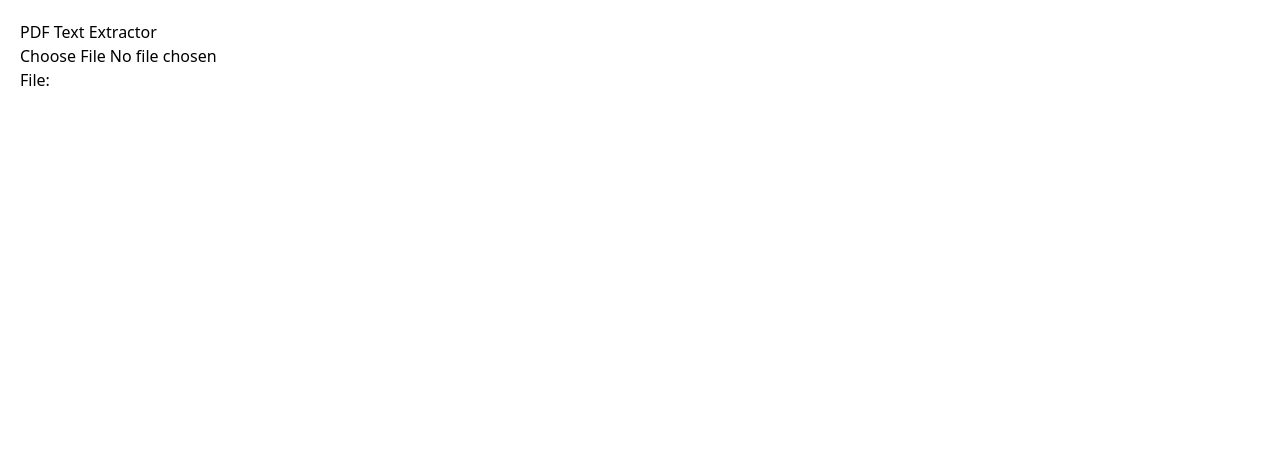
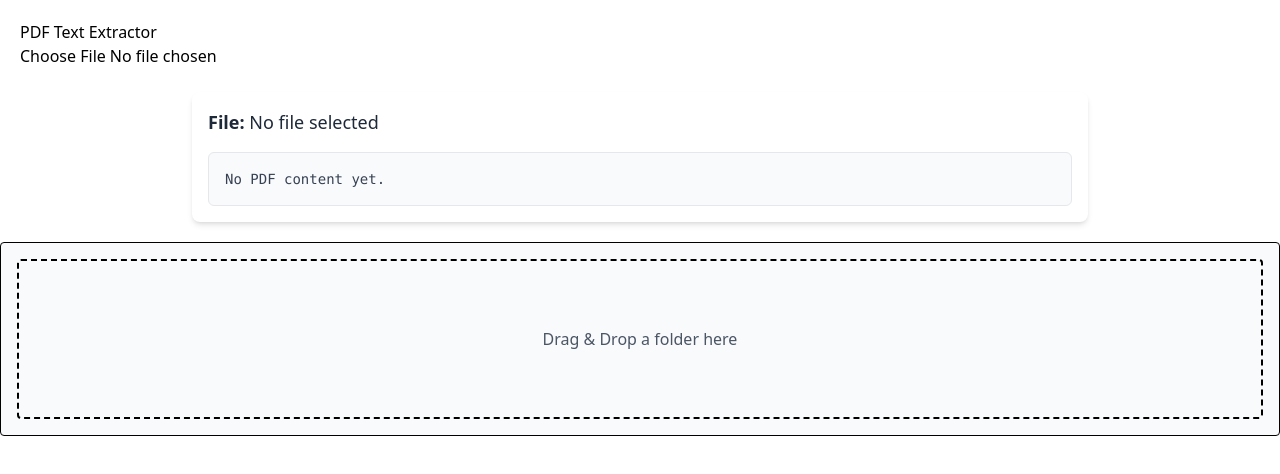
Before and after one commit to Dev-Lakshay-Yadav/file-checker, a React (Vite) app: page / in a window 1280 px wide. Shown: the top 474 px of the page. Built offline with nearby package versions, Linux system fonts and the light colour scheme.

Commit message:
changing pdf read config to new one

```diff
--- a/package.json
+++ b/package.json
@@ -17,10 +17,12 @@
   },
   "dependencies": {
     "@tailwindcss/vite": "^4.1.12",
+    "buffer": "^6.0.3",
     "pdf-parse": "^1.1.1",
     "pdfjs-dist": "^5.4.54",
     "react": "^19.1.0",
     "react-dom": "^19.1.0",
+    "react-dropzone": "^14.3.8",
     "tailwindcss": "^4.1.12"
   },
   "devDependencies": {
@@ -29,6 +31,7 @@
     "@types/pdfjs-dist": "^2.10.377",
     "@types/react": "^19.1.2",
     "@types/react-dom": "^19.1.2",
+    "@types/react-dropzone": "^4.2.2",
     "@vitejs/plugin-react": "^4.4.1",
     "cross-env": "^10.0.0",
     "electron": "^37.3.1",
--- a/src/electron/main.ts
+++ b/src/electron/main.ts
@@ -1,72 +1,16 @@
-// import { app, BrowserWindow, dialog, ipcMain } from "electron";
-// import path from "path";
-// import { helloWorld, isDev } from "./utils.js";
-// import { fileURLToPath } from "url";
-// import { extractPDFData } from "./services/pdfService.js";
-// import { openFolder as folderService } from "./services/fileService.js";
-
-// const __filename = fileURLToPath(import.meta.url);
-// const __dirname = path.dirname(__filename);
-
-// let mainWindow: BrowserWindow | null = null;
-
-// app.on("ready", () => {
-// mainWindow = new BrowserWindow({
-//   webPreferences: {
-//     preload: path.join(__dirname, "preload.js"),
-//     contextIsolation: true,
-//     nodeIntegration: false,
-//     sandbox: false,
-//   },
-// });
-
-//   if (isDev()) {
-//     mainWindow.loadURL("http://localhost:3000");
-//   } else {
-//     mainWindow.loadFile(path.join(app.getAppPath(), "/dist-react/index.html"));
-//   }
-
-//   // helloWorld
-//   ipcMain.handle("helloWorld", () => helloWorld());
-//   ipcMain.handle("open-folder", async () => {
-//     try {
-//       const result = await folderService();
-//       if (!result) {
-//         return { success: false, error: "Folder selection canceled" };
-//       }
-//       return { success: true, folder: result.path, files: result.files };
-//     } catch (error) {
-//       console.error("Folder open error:", error);
-//       return {
-//         success: false,
-//         error: error instanceof Error ? error.message : "Unknown error",
-//       };
-//     }
-//   });
-
-  // ipcMain.handle("parse-pdf", async (_event, fileBuffer: ArrayBuffer) => {
-  //   try {
-  //     const buffer = Buffer.from(fileBuffer);
-  //     const data = await extractPDFData(buffer);
-  //     return { success: true, data };
-  //   } catch (err) {
-  //     console.error("PDF parse error:", err);
-  //     return { success: false, error: (err as Error).message };
-  //   }
-  // });
-// });
-
-import { app, BrowserWindow, ipcMain } from "electron";
+import { app, BrowserWindow, dialog, ipcMain } from "electron";
 import path from "path";
-import fs from "fs";
+import { helloWorld, isDev } from "./utils.js";
 import { fileURLToPath } from "url";
+import { openFolder as folderService } from "./services/fileService.js";
 import pdf from "pdf-parse";
 
 const __filename = fileURLToPath(import.meta.url);
 const __dirname = path.dirname(__filename);
+
 let mainWindow: BrowserWindow | null = null;
 
-const createWindow = () => {
+app.on("ready", () => {
   mainWindow = new BrowserWindow({
     webPreferences: {
       preload: path.join(__dirname, "preload.js"),
@@ -76,26 +20,117 @@ const createWindow = () => {
     },
   });
 
-  if (process.env.NODE_ENV === "development") {
+  if (isDev()) {
     mainWindow.loadURL("http://localhost:3000");
   } else {
-    mainWindow.loadFile(path.join(__dirname, "../renderer/index.html"));
+    mainWindow.loadFile(path.join(app.getAppPath(), "/dist-react/index.html"));
   }
-};
 
-// PDF extraction handler
-ipcMain.handle("extract-pdf-text", async (_event, fileData: Uint8Array) => {
-  try {
-    const buffer = Buffer.from(fileData); // convert here inside Node (safe)
-    const data = await pdf(buffer);
-    return { text: data.text, numpages: data.numpages };
-  } catch (err: any) {
-    return { error: err.message };
-  }
+  // helloWorld
+  ipcMain.handle("helloWorld", () => helloWorld());
+  ipcMain.handle("open-folder", async () => {
+    try {
+      const result = await folderService();
+      if (!result) {
+        return { success: false, error: "Folder selection canceled" };
+      }
+      return { success: true, folder: result.path, files: result.files };
+    } catch (error) {
+      console.error("Folder open error:", error);
+      return {
+        success: false,
+        error: error instanceof Error ? error.message : "Unknown error",
+      };
+    }
+  });
+
+  ipcMain.handle("extract-pdf-text", async (_event, fileData: Uint8Array) => {
+    try {
+      const buffer = Buffer.from(fileData); // convert here inside Node (safe)
+      const data = await pdf(buffer);
+      return { text: data.text, numpages: data.numpages };
+    } catch (err: any) {
+      return { error: err.message };
+    }
+  });
 });
 
-app.whenReady().then(createWindow);
 
-app.on("window-all-closed", () => {
-  if (process.platform !== "darwin") app.quit();
-});
+
+
+
+
+
+
+
+
+
+
+
+
+
+
+
+
+
+
+
+
+
+
+
+// import { extractPDFData } from "./services/pdfService.js";
+// ipcMain.handle("parse-pdf", async (_event, fileBuffer: ArrayBuffer) => {
+//   try {
+//     const buffer = Buffer.from(fileBuffer);
+//     const data = await extractPDFData(buffer);
+//     return { success: true, data };
+//   } catch (err) {
+//     console.error("PDF parse error:", err);
+//     return { success: false, error: (err as Error).message };
+//   }
+// });
+
+// import { app, BrowserWindow, ipcMain } from "electron";
+// import path from "path";
+// import fs from "fs";
+// import { fileURLToPath } from "url";
+// import pdf from "pdf-parse";
+
+// const __filename = fileURLToPath(import.meta.url);
+// const __dirname = path.dirname(__filename);
+// let mainWindow: BrowserWindow | null = null;
+
+// const createWindow = () => {
+//   mainWindow = new BrowserWindow({
+//     webPreferences: {
+//       preload: path.join(__dirname, "preload.js"),
+//       contextIsolation: true,
+//       nodeIntegration: false,
+//       sandbox: false,
+//     },
+//   });
+
+//   if (process.env.NODE_ENV === "development") {
+//     mainWindow.loadURL("http://localhost:3000");
+//   } else {
+//     mainWindow.loadFile(path.join(__dirname, "../renderer/index.html"));
+//   }
+// };
+
+// // PDF extraction handler
+// ipcMain.handle("extract-pdf-text", async (_event, fileData: Uint8Array) => {
+//   try {
+//     const buffer = Buffer.from(fileData); // convert here inside Node (safe)
+//     const data = await pdf(buffer);
+//     return { text: data.text, numpages: data.numpages };
+//   } catch (err: any) {
+//     return { error: err.message };
+//   }
+// });
+
+// app.whenReady().then(createWindow);
+
+// app.on("window-all-closed", () => {
+//   if (process.platform !== "darwin") app.quit();
+// });
--- a/src/electron/preload.ts
+++ b/src/electron/preload.ts
@@ -1,3 +1,41 @@
+
+// preload.ts
+import { contextBridge, ipcRenderer } from "electron";
+
+// Expose selected APIs to renderer
+contextBridge.exposeInMainWorld("electronAPI", {
+  helloWorld: () => ipcRenderer.invoke("helloWorld"),
+  openFolder: () => ipcRenderer.invoke("open-folder"),
+  extractPdfText: (fileData: Uint8Array) =>
+    ipcRenderer.invoke("extract-pdf-text", fileData),
+});
+
+// TypeScript typings for the renderer process
+declare global {
+  interface Window {
+    electronAPI: {
+      helloWorld: () => Promise<string>;
+      openFolder: () => Promise<string[]>;
+      extractPdfText: (
+        fileData: Uint8Array
+      ) => Promise<{ text?: string; numpages?: number; error?: string }>;
+    };
+  }
+}
+
+
+
+
+
+
+
+
+
+
+
+
+
+
 // import { contextBridge, ipcRenderer } from "electron";
 
 // export type PDFResult = {
@@ -10,28 +48,9 @@
 // contextBridge.exposeInMainWorld("electronAPI", {
 //   helloWorld: () => ipcRenderer.invoke("helloWorld"),
 //   openFolder: () => ipcRenderer.invoke("open-folder"),
-  // parsePDF: (filePath: string) => ipcRenderer.invoke("parse-pdf", filePath), // fixed
-  // getFilePath: (file: File) => {
-  //   // Electron File object has a `path` property
-  //   return (file as any).path || "";
-  // },
+//   parsePDF: (filePath: string) => ipcRenderer.invoke("parse-pdf", filePath), // fixed
+//   getFilePath: (file: File) => {
+//     // Electron File object has a `path` property
+//     return (file as any).path || "";
+//   },
 // });
-
-
-
-
-import { contextBridge, ipcRenderer } from "electron";
-
-contextBridge.exposeInMainWorld("electronAPI", {
-  extractPdfText: (fileData: Uint8Array) =>
-    ipcRenderer.invoke("extract-pdf-text", fileData),
-});
-
-
-declare global {
-  interface Window {
-    electronAPI: {
-      extractPdfText: (filePath: string) => Promise<{ text?: string; numpages?: number; error?: string }>;
-    };
-  }
-}
--- a/src/ui/App.tsx
+++ b/src/ui/App.tsx
@@ -47,10 +47,14 @@
 // export default App;
 
 import React, { useState } from "react";
+import PDFRead from "./components/PDFRead";
+import FolderViewer from "./components/FolderViewer";
 
 const App: React.FC = () => {
   const [pdfText, setPdfText] = useState("");
   const [fileName, setFileName] = useState("");
+  const [folderFiles, setFolderFiles] = useState<string[] | null>(null);
+  const [error, setError] = useState<string | null>(null);
 
   const handleFileChange = async (e: React.ChangeEvent<HTMLInputElement>) => {
     if (e.target.files && e.target.files[0]) {
@@ -70,12 +74,30 @@ const App: React.FC = () => {
     }
   };
 
+  const resetFolder = () => {
+    setFolderFiles(null);
+    setError(null);
+  };
+
   return (
-    <div style={{ padding: "20px" }}>
-      <h2>PDF Text Extractor</h2>
-      <input type="file" accept="application/pdf" onChange={handleFileChange} />
-      <h3>File: {fileName}</h3>
-      <pre style={{ whiteSpace: "pre-wrap", marginTop: "20px" }}>{pdfText}</pre>
+    <div>
+      <div style={{ padding: "20px" }}>
+        <h2>PDF Text Extractor</h2>
+        <input
+          type="file"
+          accept="application/pdf"
+          onChange={handleFileChange}
+        />
+        <PDFRead pdfText={pdfText} fileName={fileName} />
+      </div>
+
+      <FolderViewer
+        folderFiles={folderFiles}
+        setFolderFiles={setFolderFiles}
+        error={error}
+        setError={setError}
+        onReset={resetFolder}
+      />
     </div>
   );
 };
--- /dev/null
+++ b/src/ui/components/PDFRead.tsx
@@ -0,0 +1,24 @@
+import React from "react";
+
+interface PDFReadProps {
+  pdfText: string;
+  fileName: string;
+}
+
+const PDFRead: React.FC<PDFReadProps> = ({ pdfText, fileName }) => {
+  return (
+    <div className="mt-6 p-4 bg-white shadow-md rounded-lg max-w-4xl mx-auto">
+      <h3 className="text-lg font-semibold text-gray-800">
+        File:{" "}
+        <span className="font-normal">{fileName || "No file selected"}</span>
+      </h3>
+      <div className="mt-4 bg-gray-50 p-4 rounded-md border border-gray-200 overflow-auto max-h-96">
+        <pre className="whitespace-pre-wrap text-gray-700 text-sm">
+          {pdfText || "No PDF content yet."}
+        </pre>
+      </div>
+    </div>
+  );
+};
+
+export default PDFRead;
```
Also changed, not shown: 1 other file (tests, documents, lock files or other folders).
